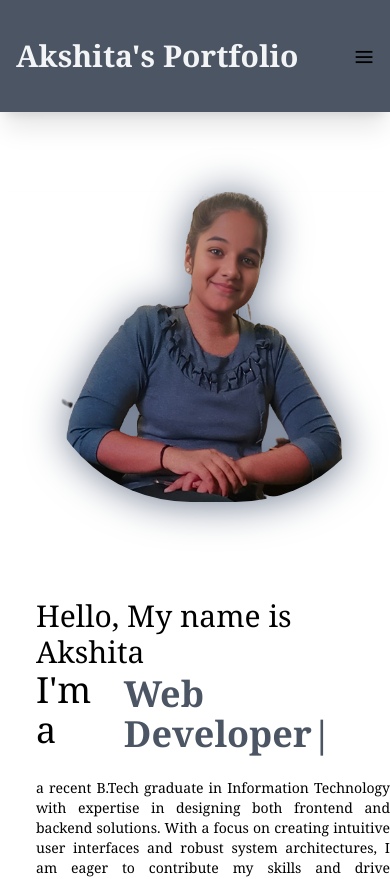
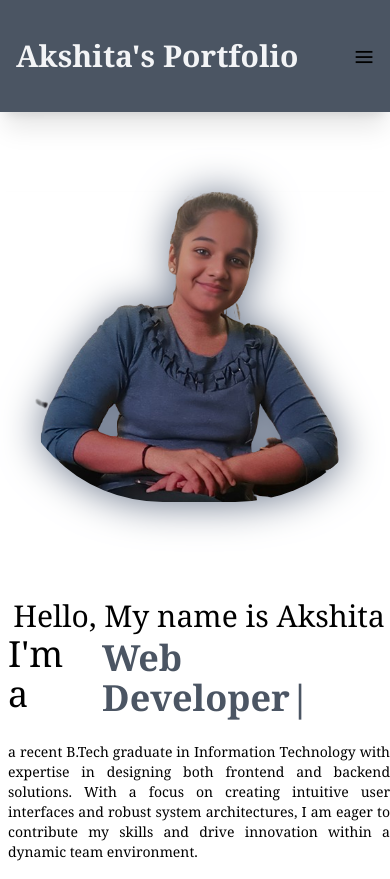
Before and after one commit to akshitasaxena1309/Portfolio_website, a React (Vite) app: page / in a window 390 px wide. Shown: the top 879 px of the page. Built offline with nearby package versions, Linux system fonts and the light colour scheme; no server answers.

Commit message:
first commit

```diff
--- a/src/pages/Introduction.jsx
+++ b/src/pages/Introduction.jsx
@@ -11,7 +11,7 @@ function Introduction() {
         name="Introduction"
         className="w-full h-auto mx-auto my-20 shadow-md mb-0 pb-8 md:pb-20 font-serif"
       >
-        <div className="flex flex-col md:flex-row pb-10 ml-9 md:ml-0 md:mr-12">
+        <div className="flex flex-col md:flex-row pb-10 ml-2 md:ml-0 md:mr-12">
           <div className="md:w-1/2 mt-24 md:mt-12 space-y-2 order-2  ">
             <div className="md:hover:scale-105 md:duration-1000">
               <span className="text-3xl flex justify-center md:justify-start">
--- a/src/pages/Skills.jsx
+++ b/src/pages/Skills.jsx
@@ -92,7 +92,7 @@ function Skills() {
               className="flex flex-col items-center m-6 p-14 bg-white hover:bg-gray-400 duration-200 group"
               key={id}
             >
-              <img className="w-28 md:w-36 h-auto" src={logo} alt="" />
+              <img className="w-20 md:w-36 h-auto" src={logo} alt="" />
               <p className="text-gray-700 text-2xl font-semibold text-center group-hover:text-gray-50">
                 {text}
               </p>
```
